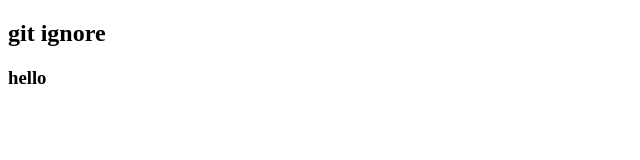
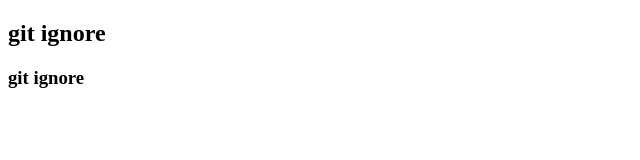
Before and after one commit to rishavsharma0981/git-ignore, a plain HTML site: page index.html in a window 1280 px wide. Shown: the full height of the page, 0-640 px from the left. Drawn offline with Linux system fonts and the light colour scheme.

Commit message:
git ignore file done

```diff
--- a/index.html
+++ b/index.html
@@ -3,10 +3,11 @@
 <head>
     <meta charset="UTF-8">
     <meta name="viewport" content="width=device-width, initial-scale=1.0">
-    <title>git ignore</title>
+    <title>git ignore
+    </title>
 </head>
 <body>
     <h2>git ignore</h2>
-    <h3>hello</h3>
+    <h3>git ignore</h3>
 </body>
 </html>
```
Also changed, not shown: app.js (added), passwords/home.html (added), 3 other files.
